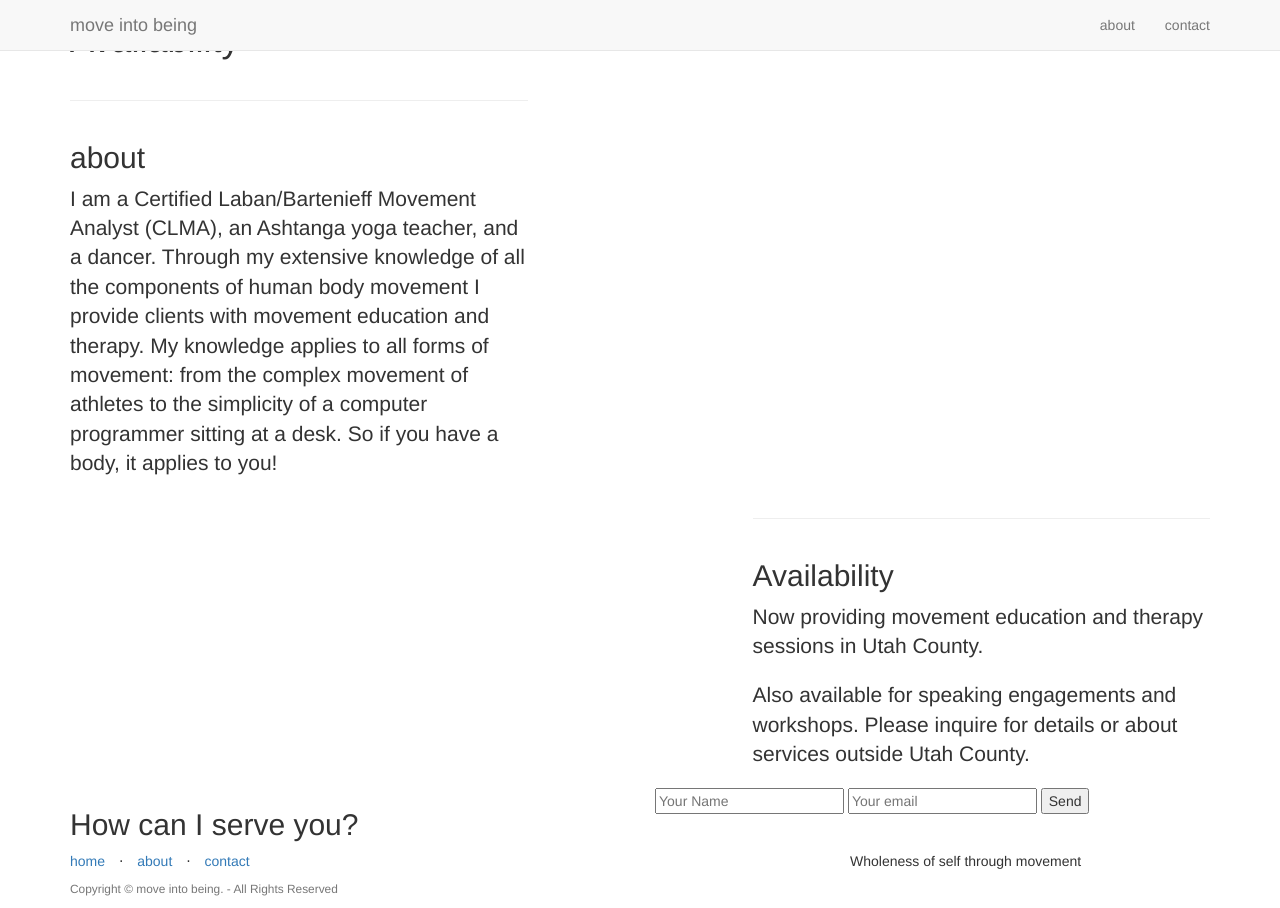
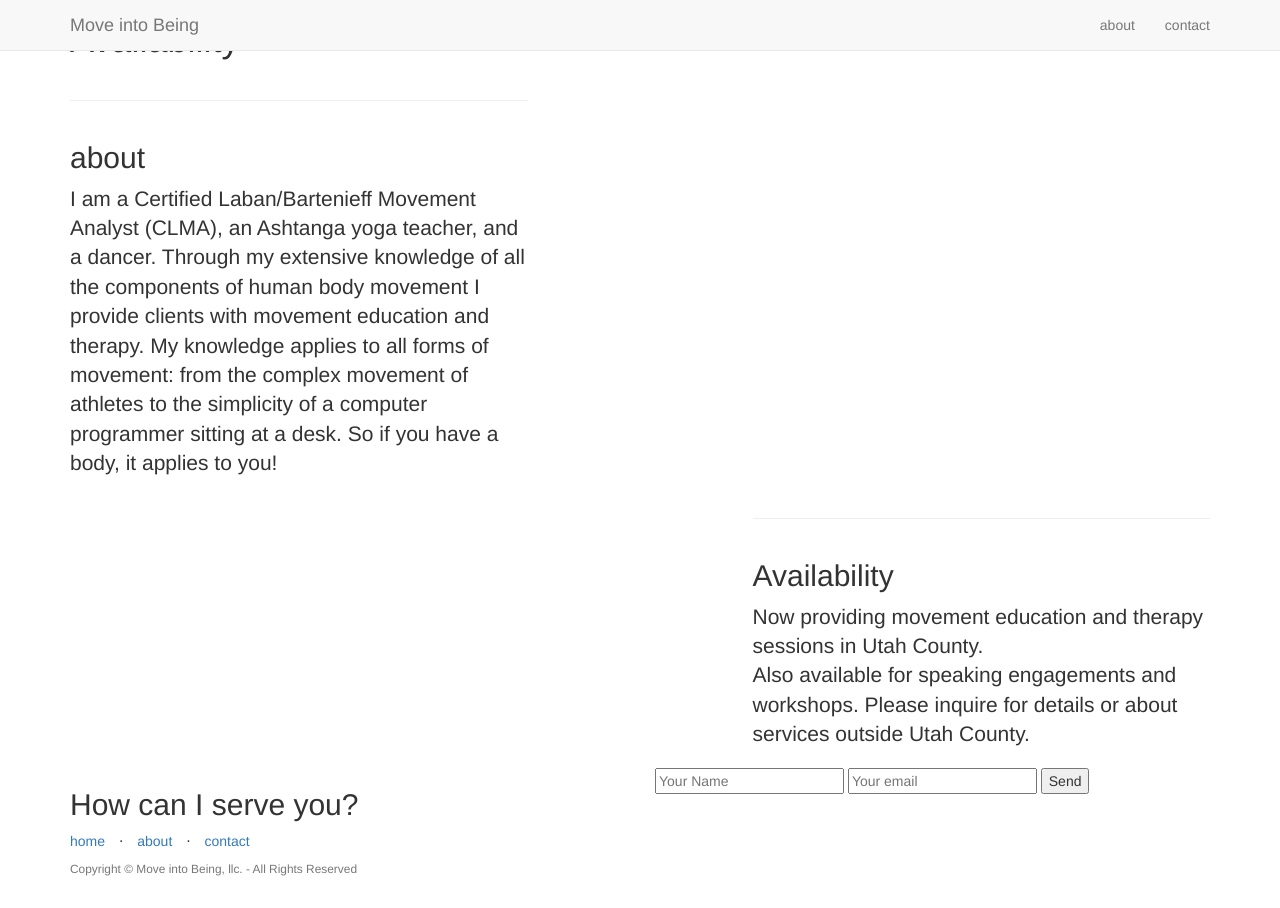
Before and after one commit to sarahmaeg/sarahmaeg.github.io, a Jekyll site: the page built from _posts/2014-10-21-availability.markdown, in a window 1280 px wide. Built offline with Jekyll 4.4.1, drawn with Linux system fonts in a browser that asks for light colours; nearby versions of some CDN libraries; library files that are not in the unit come from our copies.

Commit message:
more tweaks

```diff
--- a/_config.yml
+++ b/_config.yml
@@ -3,7 +3,7 @@
 # ----------------------- #
 
 url: http://yoursite.com
-title: move into being
+title: Move into Being
 email: sarahmaeg@gmail.com
 description: > # "Wholeness of Self Through Movement. We teach you how to find happiness in your body, and how to move effortlessly."
 
--- a/_includes/footer.html
+++ b/_includes/footer.html
@@ -18,10 +18,10 @@
                         <a href="#contact">contact</a>
                     </li>
                 </ul>
-                <p class="copyright text-muted small">Copyright &copy; {{ site.title }}. - All Rights Reserved</p>
+                <p class="copyright text-muted small">Copyright &copy; {{ site.title }}, llc. - All Rights Reserved</p>
             </div>
             <div class="col-md-4">
-                <p>Wholeness of self through movement</p>
+
             </div>
         </div>
     </div>
--- a/_posts/2014-10-21-availability.markdown
+++ b/_posts/2014-10-21-availability.markdown
@@ -4,7 +4,6 @@ img: bw_pose400.png
 category: Services
 title: Availability
 description: |
-  <p class="lead">Now providing movement education and therapy sessions in Utah County. </p>
-   <p class="lead">Also available for speaking engagements and workshops. Please inquire for details or about services outside Utah County.  </p>
+  <p class="lead">Now providing movement education and therapy sessions in Utah County. <br />Also available for speaking engagements and workshops. Please inquire for details or about services outside Utah County.  </p>
 
 ---
```
